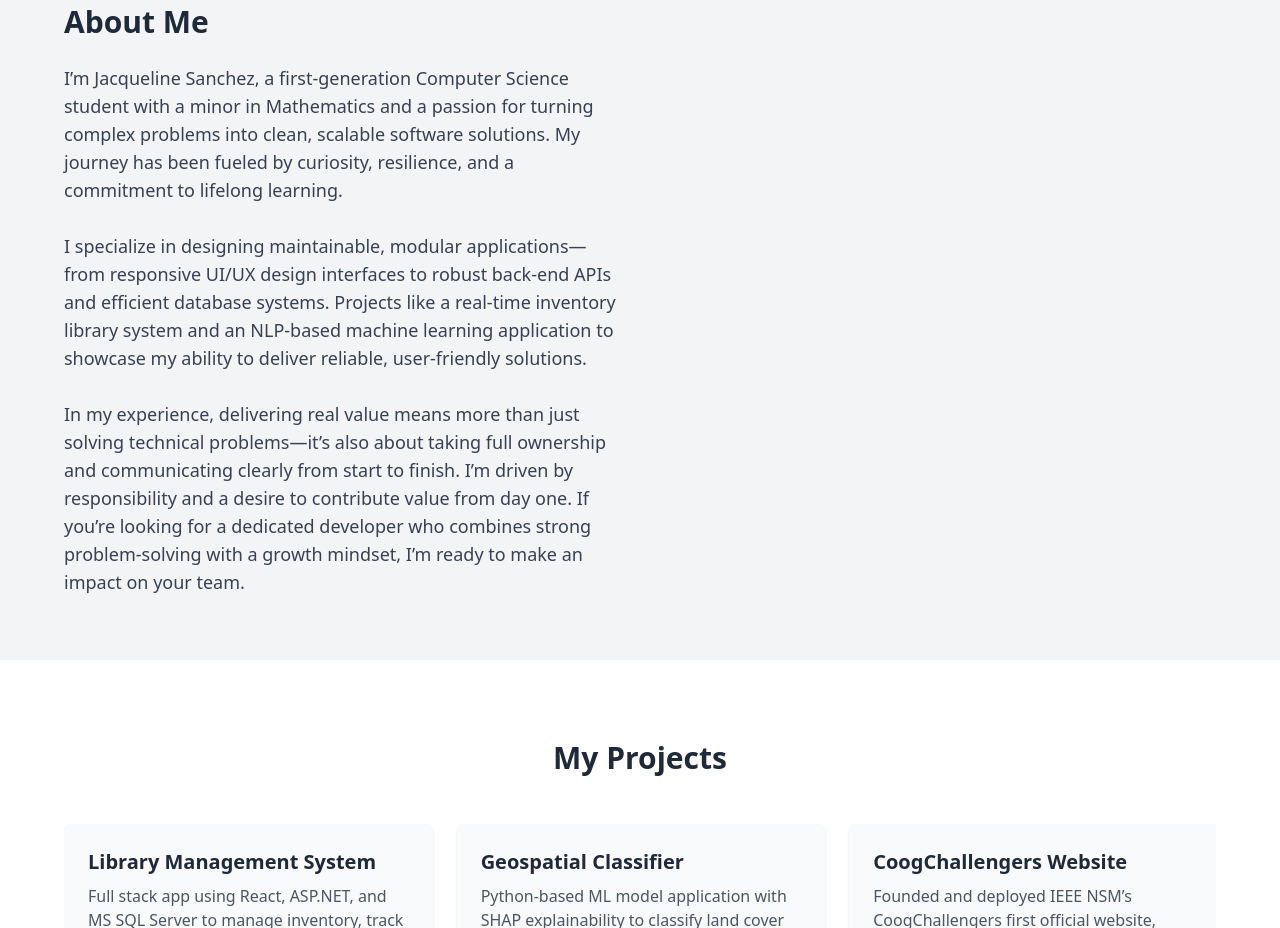
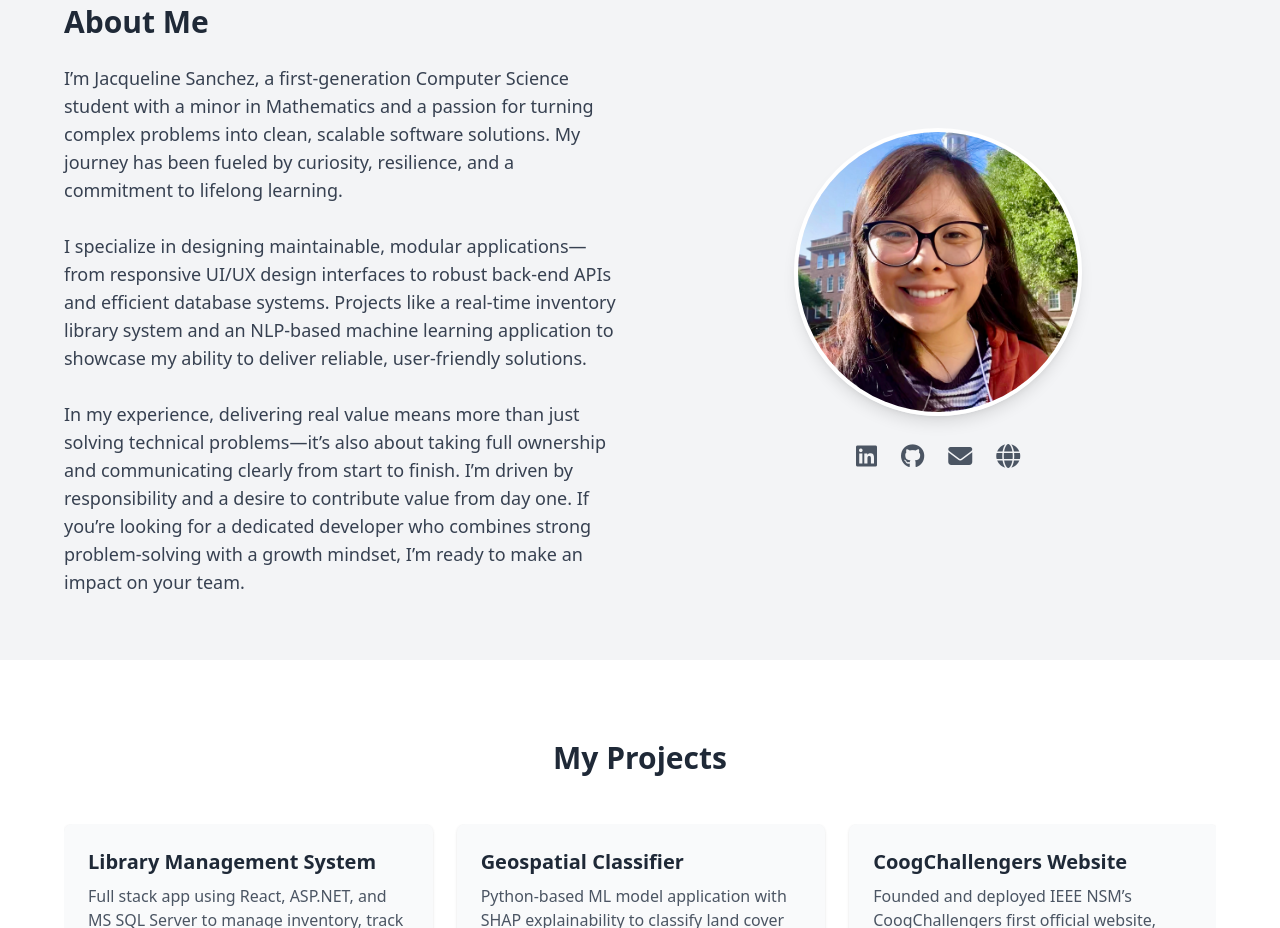
Before and after one commit to jupitersnow1/jupitersnow1.github.io, a website: page index.html in a window 1280 px wide. Shown: the part 860-1788 px from the top of the page. Drawn offline with nearby package versions, Linux system fonts and the light colour scheme.

Commit message:
adding pfp and socials

```diff
--- a/index.html
+++ b/index.html
@@ -7,6 +7,10 @@
   <meta name="viewport" content="width=device-width, initial-scale=1.0" />
   <title>My Personal Website</title>
   <script src="https://cdn.tailwindcss.com"></script>
+
+  <!-- social icons -->
+  <link rel="stylesheet" href="https://cdnjs.cloudflare.com/ajax/libs/font-awesome/6.5.0/css/all.min.css">
+
 </head>
 
 
@@ -119,7 +123,29 @@
       </div>
 
       <!--right: pfp + social icons -->
+      <div class = "flex flex-col items-center space-y-6">
+        <!-- pfp -->
+        <img src="content/resume/pfp_smu.jpg" alt="Jacqueline Sanchez"
+            class="w-56 h-56 sm:w-64 sm:h-64 lg:w-72 lg:h-72 object-cover rounded-full shadow-lg border-4 border-white">
 
+        <!-- social icons -->
+        <div class="flex flex-wrap justify-center gap-6 text-gray-600 text-2xl">
+          <a href="https://www.linkedin.com/in/sanchez2025/" target="_blank" class="hover:text-blue-600 transition-colors">
+            <i class="fab fa-linkedin"></i>
+          </a>
+          <a href="https://github.com/jupitersnow1" target="_blank" class="hover:text-gray-900 transition-colors">
+            <i class="fab fa-github"></i>
+          </a>
+          <a href="https://mail.google.com/mail/?view=cm&fs=1&to=jsanchez75@uh.edu" target="_blank" class="hover:text-red-500 transition-colors">
+              <i class="fas fa-envelope"></i>
+          </a>
+
+          <a href="https://jupitersnow1.github.io/" target="_blank" class="hover:text-green-600 transition-colors">
+            <i class="fas fa-globe"></i>
+          </a>
+        </div>
+
+      </div>
 
     </div>
 
```
Also changed, not shown: content/resume/pfp_smu.jpg (added).
